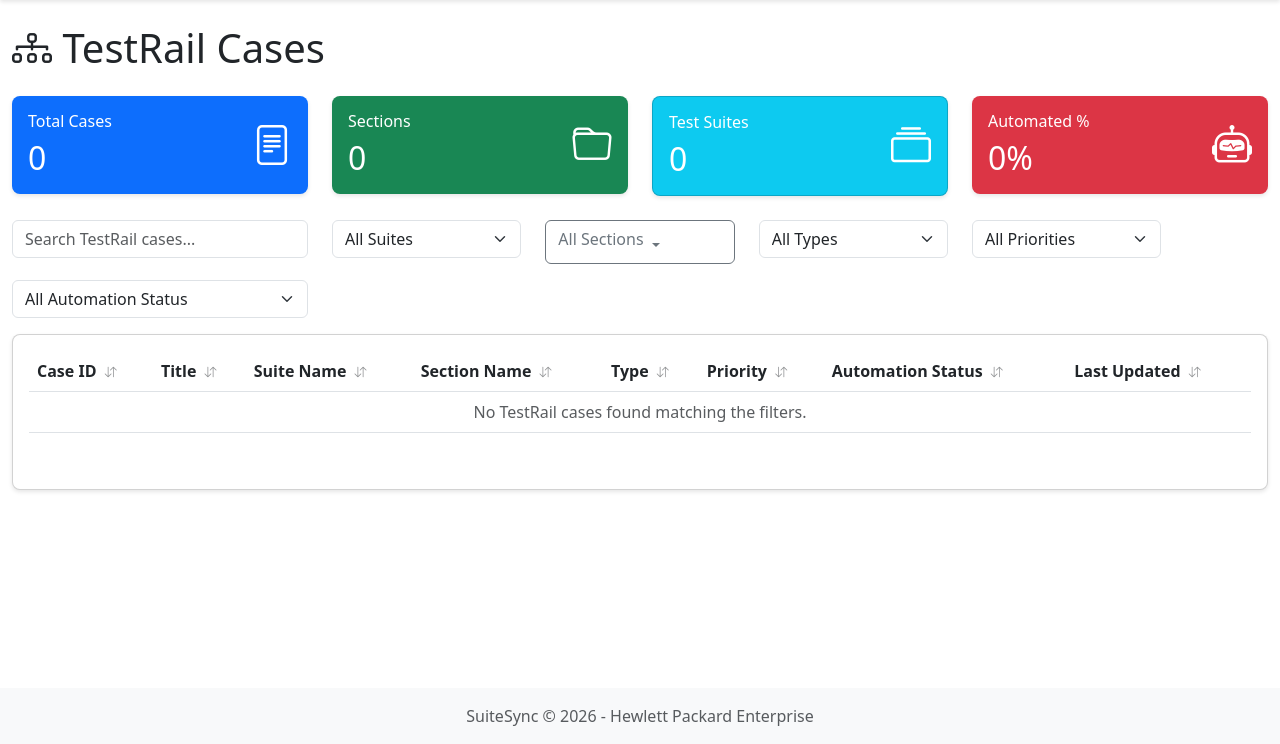
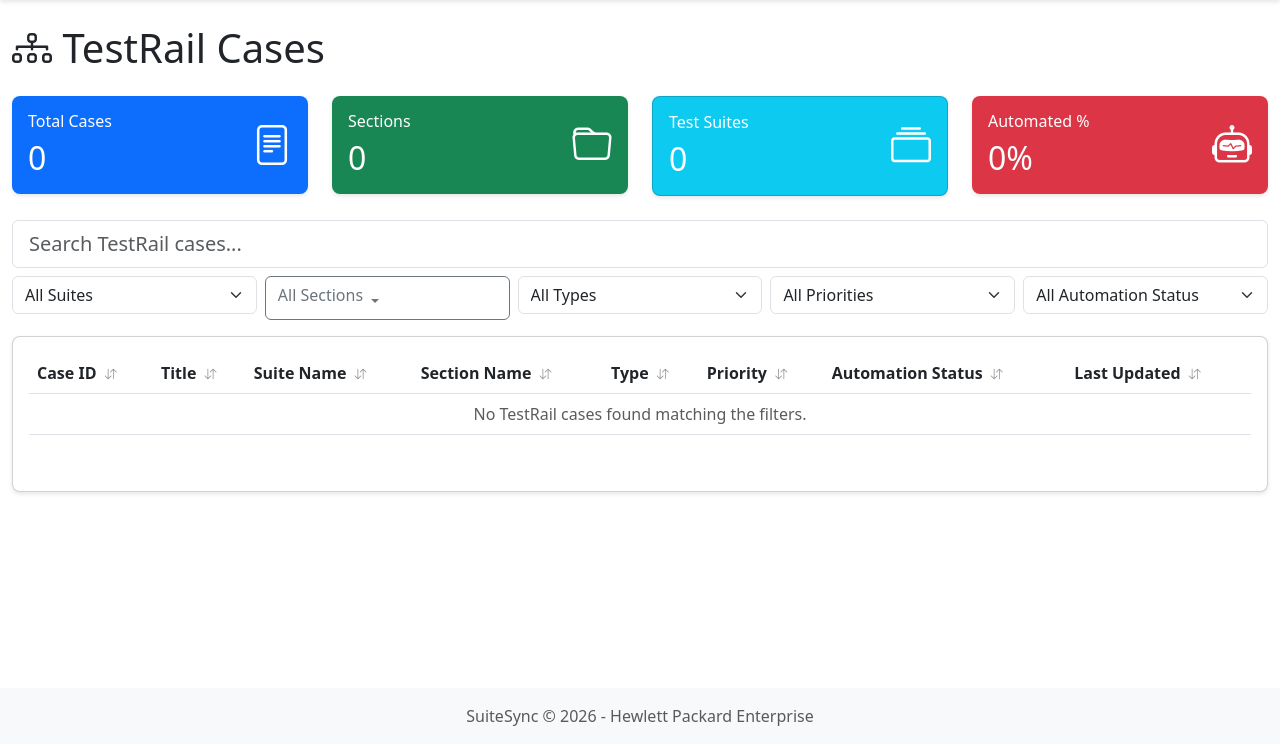
Before and after one commit to vinnarasu-ganesan/suitesync, a Flask app: page /testrail in a window 1280 px wide. Shown: the part 56-800 px from the top of the page. Run offline with Flask 3, Linux system fonts and the light colour scheme; data that the repository does not hold is empty.

Commit message:
Testrail page update

```diff
--- a/templates/testrail.html
+++ b/templates/testrail.html
@@ -75,16 +75,21 @@
     </div>
 </div>
 
-<div class="row mb-3">
-     <div class="col-md-3">
-        <input type="text" class="form-control" id="search-input" placeholder="Search TestRail cases...">
+<!-- Search Bar Row -->
+<div class="row mb-2">
+    <div class="col-12">
+        <input type="text" class="form-control form-control-lg" id="search-input" placeholder="Search TestRail cases...">
     </div>
-    <div class="col-md-2">
+</div>
+
+<!-- Filters Row -->
+<div class="row mb-3 g-2">
+    <div class="col">
         <select class="form-select" id="suite-filter">
             <option value="">All Suites</option>
         </select>
     </div>
-    <div class="col-md-2">
+    <div class="col">
         <div class="dropdown">
             <button class="btn btn-outline-secondary dropdown-toggle w-100 text-start" type="button" id="section-filter-btn" data-bs-toggle="dropdown" aria-expanded="false">
                 <span id="section-filter-label">All Sections</span>
@@ -102,12 +107,12 @@
             </div>
         </div>
     </div>
-    <div class="col-md-2">
+    <div class="col">
         <select class="form-select" id="type-filter">
             <option value="">All Types</option>
         </select>
     </div>
-    <div class="col-md-2">
+    <div class="col">
         <select class="form-select" id="priority-filter">
             <option value="">All Priorities</option>
             <option value="1">P3 - Critical</option>
@@ -116,10 +121,7 @@
             <option value="4">P0 - High</option>
         </select>
     </div>
-</div>
-
-<div class="row mb-3">
-    <div class="col-md-3">
+    <div class="col">
         <select class="form-select" id="automation-status-filter">
             <option value="">All Automation Status</option>
             <option value="1">Manual</option>
```
